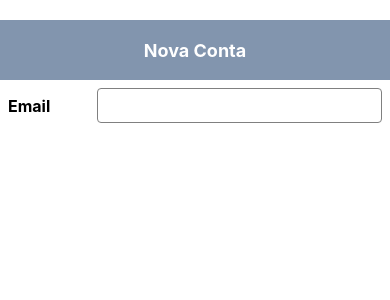
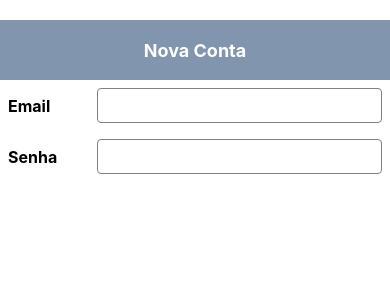
Before and after one commit to nbkhope/formulario-de-cadastro, a React Native app: screen / in a window 390 px wide. Shown: the top 300 px of the page. Built offline with nearby package versions, Linux system fonts and the light colour scheme.

Commit message:
Adicionar campo para a senha

```diff
--- a/components/Cadastro.js
+++ b/components/Cadastro.js
@@ -26,6 +26,17 @@ class Cadastro extends React.Component {
             onChangeText={(text) => this.setState({ email: text })}
             autoCapitalize="none"
             autoCorrect={false}
+          />
+        </View>
+
+        <View style={styles.inputContainer}>
+          <Text style={styles.inputText}>Senha</Text>
+          <TextInput
+            style={styles.textInput}
+            underlineColorAndroid="rgba(0, 0, 0, 0)"
+            autoCapitalize="none"
+            autoCorrect={false}
+            secureTextEntry
           />
         </View>
       </View>
```
